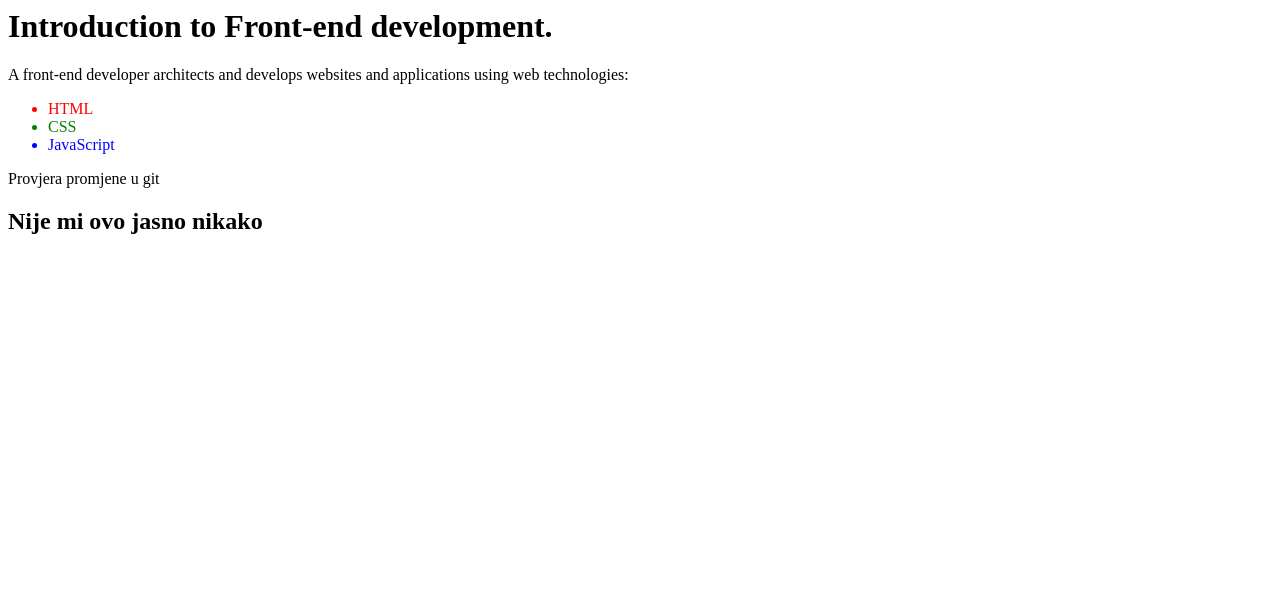
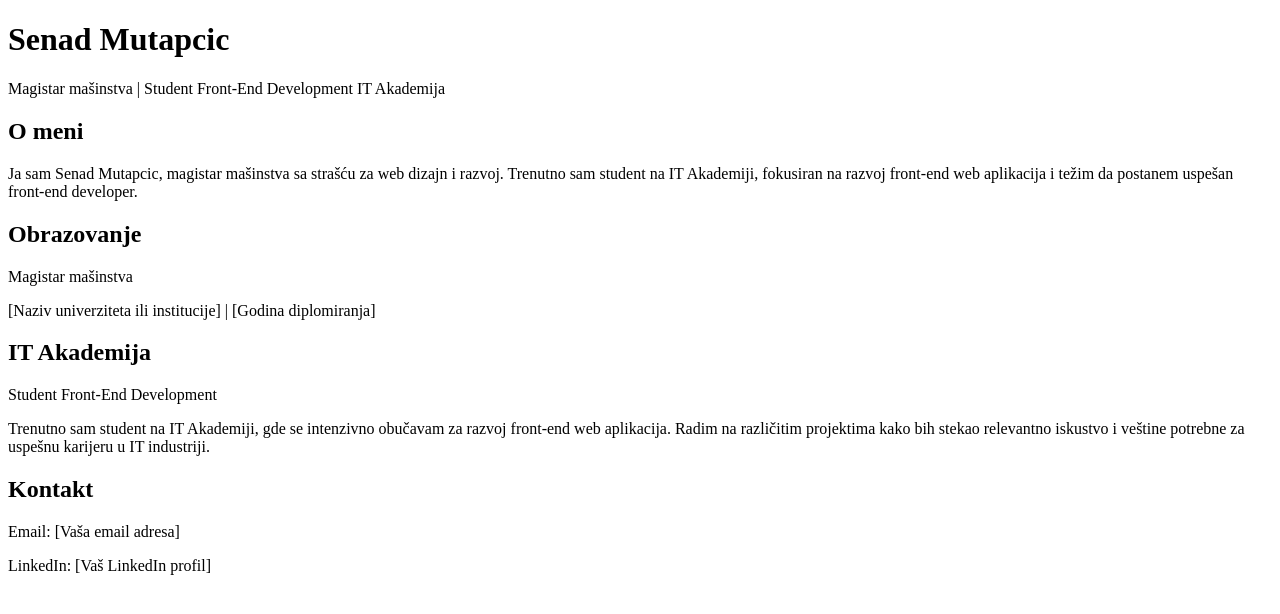
Before and after one commit to SenadMutapcic/first-class, a plain HTML site: page index.html in a window 1280 px wide. Drawn offline with Linux system fonts and the light colour scheme.

Commit message:
prva/druga izmjena

```diff
--- a/index.html
+++ b/index.html
@@ -1,16 +1,30 @@
-<h1>Introduction to Front-end development.</h1>
-<p>A front-end developer architects and develops websites and applications using web technologies:</p>
+<!DOCTYPE html>
+<html>
+<head>
+    <title>Biografija - Senad Mutapcic</title>
+</head>
+<body>
+    <h1>Senad Mutapcic</h1>
+    <p>Magistar mašinstva | Student Front-End Development IT Akademija</p>
 
-<ul>
+    <h2>O meni</h2>
+    <p>
+        Ja sam Senad Mutapcic, magistar mašinstva sa strašću za web dizajn i razvoj. Trenutno sam student na IT Akademiji, fokusiran na razvoj front-end web aplikacija i težim da postanem uspešan front-end developer.
+    </p>
 
-<li style="color: red">HTML</li>
+    <h2>Obrazovanje</h2>
+    <p>Magistar mašinstva</p>
+    <p>[Naziv univerziteta ili institucije] | [Godina diplomiranja]</p>
 
-<li style="color: green">CSS</li>
+    <h2>IT Akademija</h2>
+    <p>Student Front-End Development</p>
+    <p>Trenutno sam student na IT Akademiji, gde se intenzivno obučavam za razvoj front-end web aplikacija. Radim na različitim projektima kako bih stekao relevantno iskustvo i veštine potrebne za uspešnu karijeru u IT industriji.</p>
 
-<li style="color: blue">JavaScript</li>
+    <h2>Kontakt</h2>
+    <p>Email: [Vaša email adresa]</p>
+    <p>LinkedIn: [Vaš LinkedIn profil]</p>
 
-</ul>
+    <!-- Dodajte ostale informacije ili sekcije po potrebi -->
 
-<p>Provjera promjene u git</p>
-
-<h2>Nije mi ovo jasno nikako</h2>
+</body>
+</html>
```
